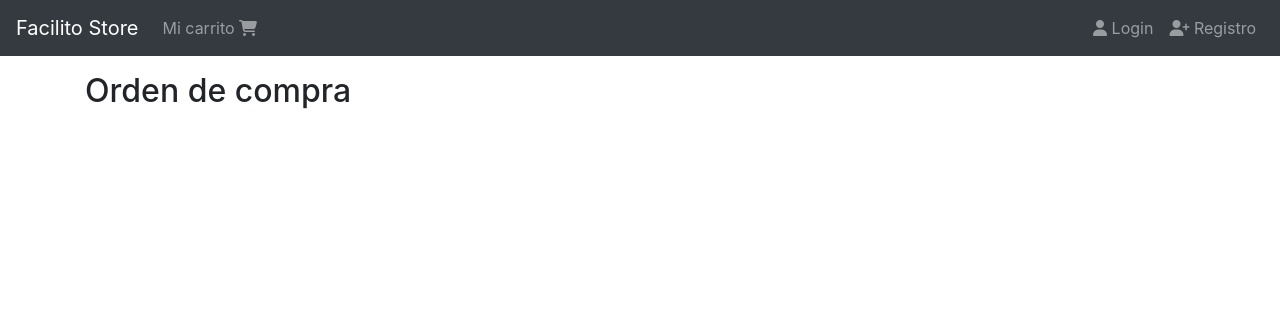
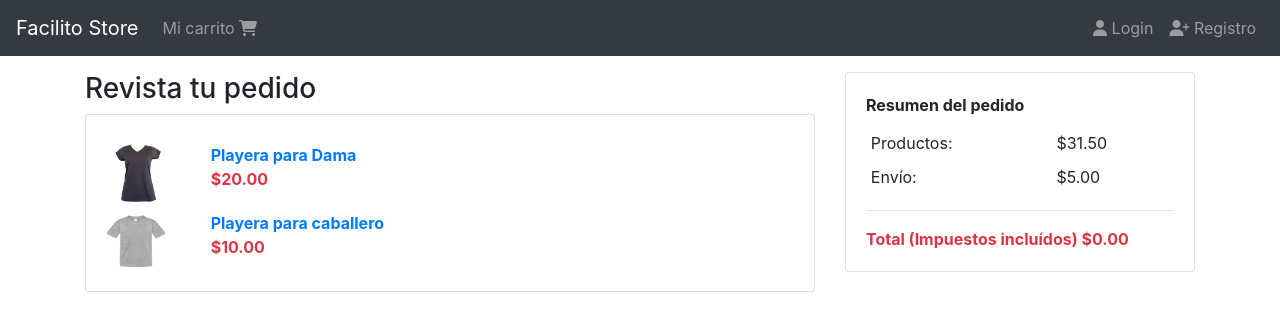
Before and after one commit to Blackstar84/facilito_store, a Django app: template orders/templates/orders/order.html in a window 1280 px wide. Shown: the top 331 px of the page. Run offline with Django 3.2, Linux system fonts and the light colour scheme; data comes from the database, SQL or seed files in the repository; both versions use the stored data as it was after the commit; tables that the repository leaves empty hold one stand-in row (values such as "Sample post"); the template is opened without the code that fills it: values that come from a table or form of the project are taken from there, most other values are stand-ins (such as "Sample title", 1, 10 or a date in 2020); some libraries are stand-ins or nearby versions.

Commit message:
se agrega hasta la clase de Resumen del Pedido

```diff
--- a/orders/templates/orders/order.html
+++ b/orders/templates/orders/order.html
@@ -3,8 +3,20 @@
 
 {% block content %}
 
+<div class="col-8">
+    <div class="h3">
+        Revista tu pedido
+    </div>
+    <div class="card">
+        <div class="card-body">
+            {% for product in cart.products.all %}
+                {% include 'orders/snippets/product.html' %}
+            {% endfor %}
+        </div>
+    </div>
+</div>
 <div class="col">
-    <h2>Orden de compra</h2>
+    {% include 'orders/snippets/resume.html' %}
 </div>
 
 {% endblock content %}
--- /dev/null
+++ b/orders/templates/orders/snippets/product.html
@@ -0,0 +1,19 @@
+{% load product_extras %}
+
+<div class="row mt-2">
+    <div class="col-2">
+        {% if product.image %}
+        <img src="{{ product.image.url }}" alt="Imagen del producto" width="60" height="60">
+        {% endif %}
+    </div>
+    <div class="col">
+        <div class="row">
+            <strong>
+                <a href="{% url 'products:product' product.slug %}">{{ product.title }}</a>
+            </strong>
+        </div>
+        <div class="row">
+            <strong class="text-danger">{{ product.price | price_format }}</strong>
+        </div>
+    </div>
+</div>
--- /dev/null
+++ b/orders/templates/orders/snippets/resume.html
@@ -0,0 +1,38 @@
+{% load product_extras %}
+
+<div class="card">
+    <div class="card-body">
+        <div class="font-weight-bold">
+            Resumen del pedido
+        </div>
+        <div>
+            <table class="table table-borderless table-sm">
+                <thead>
+                    <tr>
+                        <th scope="col"></th>
+                        <th scope="col"></th>
+                    </tr>
+                </thead>
+                <tbody>
+                    <tr>
+                        <td>Productos:</td>
+                        <td>{{ cart.total | price_format }}</td>
+                    </tr>
+                    <tr>
+                        <td>Envío:</td>
+                        <td>{{ order.shipping_total | price_format }}</td>
+                    </tr>
+                </tbody>
+            </table>
+        </div>
+        <div>
+            <hr>
+            <div class="font-weight-bold text-danger">
+                Total (Impuestos incluídos)
+                <div class="d-inline-block">
+                    {{ order.total | price_format}}
+                </div>
+            </div>
+        </div>
+    </div>
+</div>
--- a/orders/views.py
+++ b/orders/views.py
@@ -9,5 +9,6 @@ def order(request):
     cart = get_or_create_cart(request)
     order = get_or_create_order(cart, request)
     return render(request, 'orders/order.html', {
-
+       'cart': cart,
+       'order': order,
     })
```
Also changed, not shown: db.sqlite3.
